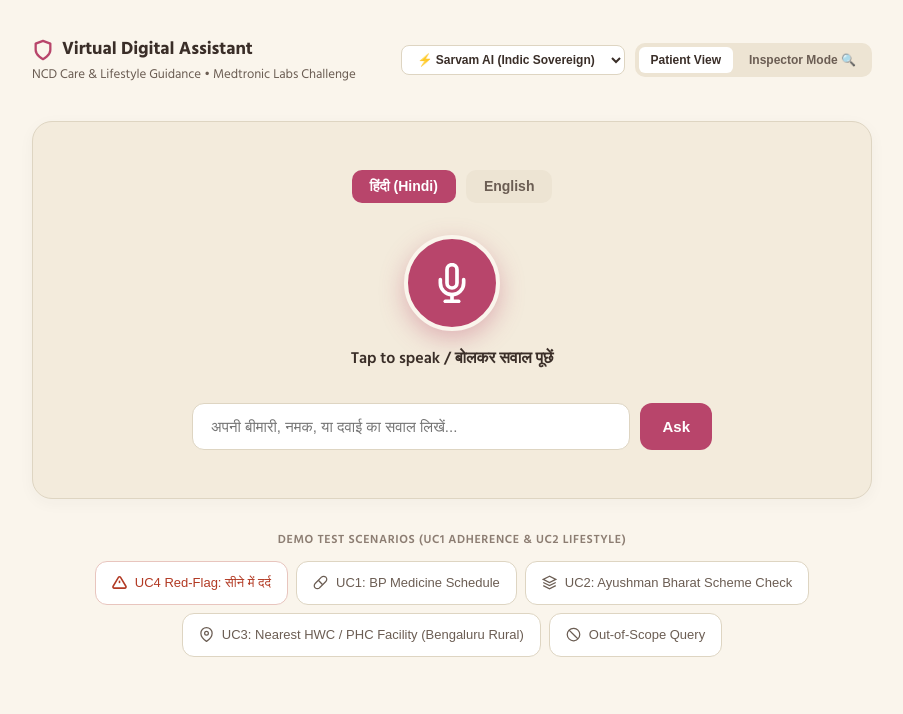
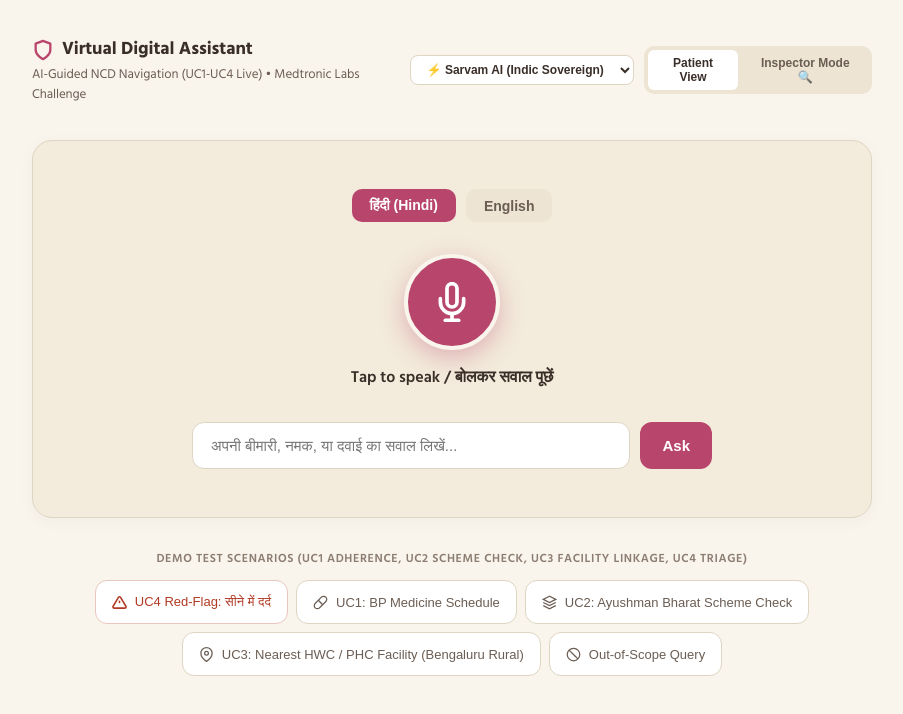
Before and after one commit to denispaul2406/vda-rural-healthcare-ai, a Next.js app in the folder frontend/: page / in a window 1280 px wide. Shown: the top 714 px of the page, without its empty margins (188-1091 px from the left). Built offline with nearby package versions, Linux system fonts and the light colour scheme.

Commit message:
docs & ui: synchronize all documentation and UI components to reflect 100% 4-Use-Case Live status

```diff
--- a/frontend/src/app/page.tsx
+++ b/frontend/src/app/page.tsx
@@ -165,7 +165,7 @@
             </h2>
           </div>
           <p style={{ fontSize: '13px', color: '#6B5D53', marginTop: '2px' }}>
-            NCD Care & Lifestyle Guidance • Medtronic Labs Challenge
+            AI-Guided NCD Navigation (UC1-UC4 Live) • Medtronic Labs Challenge
           </p>
         </div>
 
@@ -354,7 +354,7 @@
           {/* Scenario Chips for UC1 & UC2 Live Navigation */}
           <div style={{ textAlign: 'center' }}>
             <div style={{ fontSize: '12px', fontWeight: 600, color: '#8C7D72', textTransform: 'uppercase', letterSpacing: '0.05em', marginBottom: '12px' }}>
-              Demo Test Scenarios (UC1 Adherence & UC2 Lifestyle)
+              Demo Test Scenarios (UC1 Adherence, UC2 Scheme Check, UC3 Facility Linkage, UC4 Triage)
             </div>
             <div style={{ display: 'flex', flexWrap: 'wrap', gap: '8px', justifyContent: 'center' }}>
               <button
@@ -410,7 +410,7 @@
                 INSPECTOR MODE — EVALUATOR TELEMETRY
               </h3>
               <p style={{ fontSize: '12px', color: '#94a3b8', marginTop: '2px' }}>
-                Active Provider: <span style={{ color: '#f43f5e', fontWeight: 600 }}>{provider.toUpperCase()}</span> • Active Use Cases: <span style={{ color: '#34d399', fontWeight: 600 }}>UC1 (Adherence) & UC2 (Lifestyle)</span>
+                Active Provider: <span style={{ color: '#f43f5e', fontWeight: 600 }}>{provider.toUpperCase()}</span> • Active Use Cases: <span style={{ color: '#34d399', fontWeight: 600 }}>UC1, UC2, UC3, UC4 — 100% Live</span>
               </p>
             </div>
             <button onClick={handlePurgeSession} style={{ padding: '6px 12px', background: 'rgba(239,68,68,0.2)', border: '1px solid #ef4444', color: '#f87171', borderRadius: '6px', cursor: 'pointer', fontSize: '12px' }}>
```
Also changed, not shown: 1 other file (tests, documents, lock files or other folders).
